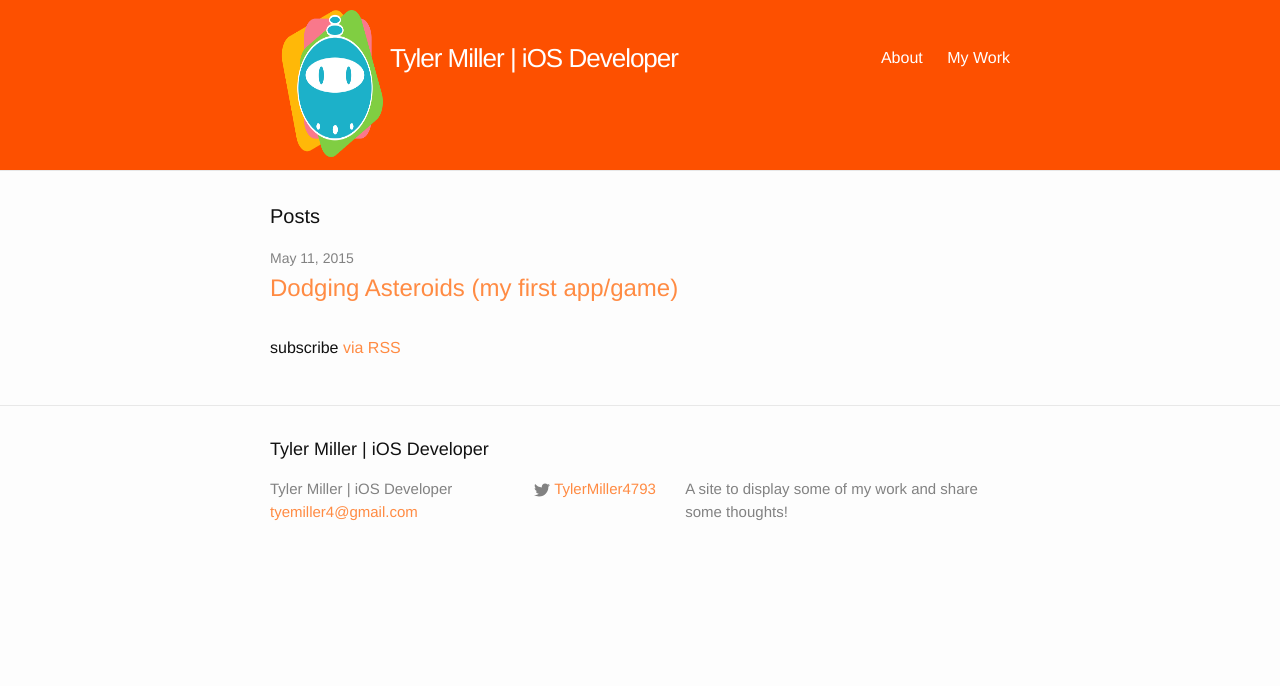
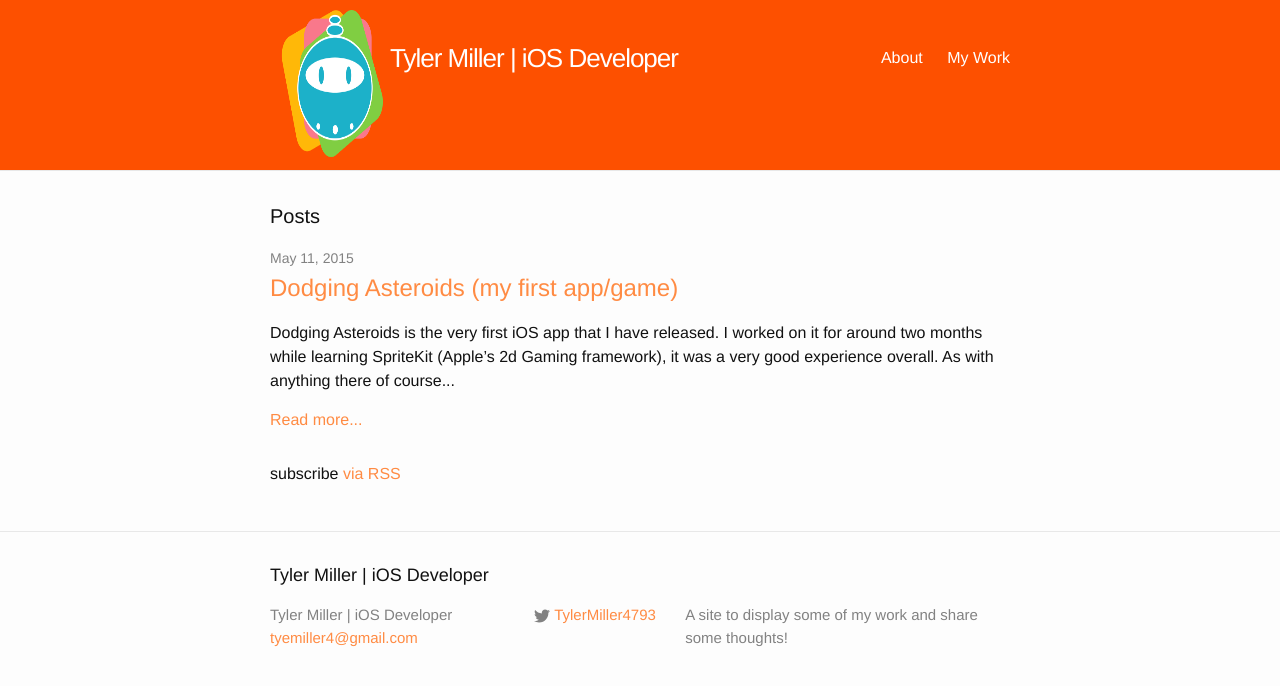
Before and after one commit to MillerApps/MillerApps.github.io, a Jekyll site: the page built from index.html, in a window 1280 px wide. Shown: the top 686 px of the page. Built offline with Jekyll 4.4.1, drawn with Linux system fonts in a browser that asks for light colours.

Commit message:
changed how posts display

```diff
--- a/_gh_pages/feed.xml
+++ b/_gh_pages/feed.xml
@@ -6,8 +6,8 @@
 </description>
     <link>http://tylermiller.me/</link>
     <atom:link href="http://tylermiller.me/feed.xml" rel="self" type="application/rss+xml"/>
-    <pubDate>Sun, 31 May 2015 16:29:35 -0400</pubDate>
-    <lastBuildDate>Sun, 31 May 2015 16:29:35 -0400</lastBuildDate>
+    <pubDate>Sun, 31 May 2015 22:53:29 -0400</pubDate>
+    <lastBuildDate>Sun, 31 May 2015 22:53:29 -0400</lastBuildDate>
     <generator>Jekyll v2.5.3</generator>
 
       <item>
--- a/_gh_pages/index.html
+++ b/_gh_pages/index.html
@@ -72,6 +72,12 @@
         <h2>
           <a class="post-link" href="/jekyll/update/2015/05/11/my-first-game.html">Dodging Asteroids (my first app/game)</a>
         </h2>
+        <p>
+		Dodging Asteroids is the very first iOS app that I have released. I worked on it for around two months while learning SpriteKit (Apple’s 2d Gaming framework), it was a very good experience overall. As with anything there of course...
+		</p>
+		<p>
+			<a class="btn" href="/jekyll/update/2015/05/11/my-first-game.html">Read more...</a>
+		</p>
       </li>
 
   </ul>
--- a/index.html
+++ b/index.html
@@ -14,6 +14,12 @@ layout: default
         <h2>
           <a class="post-link" href="{{ post.url | prepend: site.baseurl }}">{{ post.title }}</a>
         </h2>
+        <p>
+		{{ post.content | strip_html | truncatewords:40 }}
+		</p>
+		<p>
+			<a class="btn" href="{{ BASE_PATH }}{{ post.url }}">Read more...</a>
+		</p>
       </li>
     {% endfor %}
   </ul>
```
